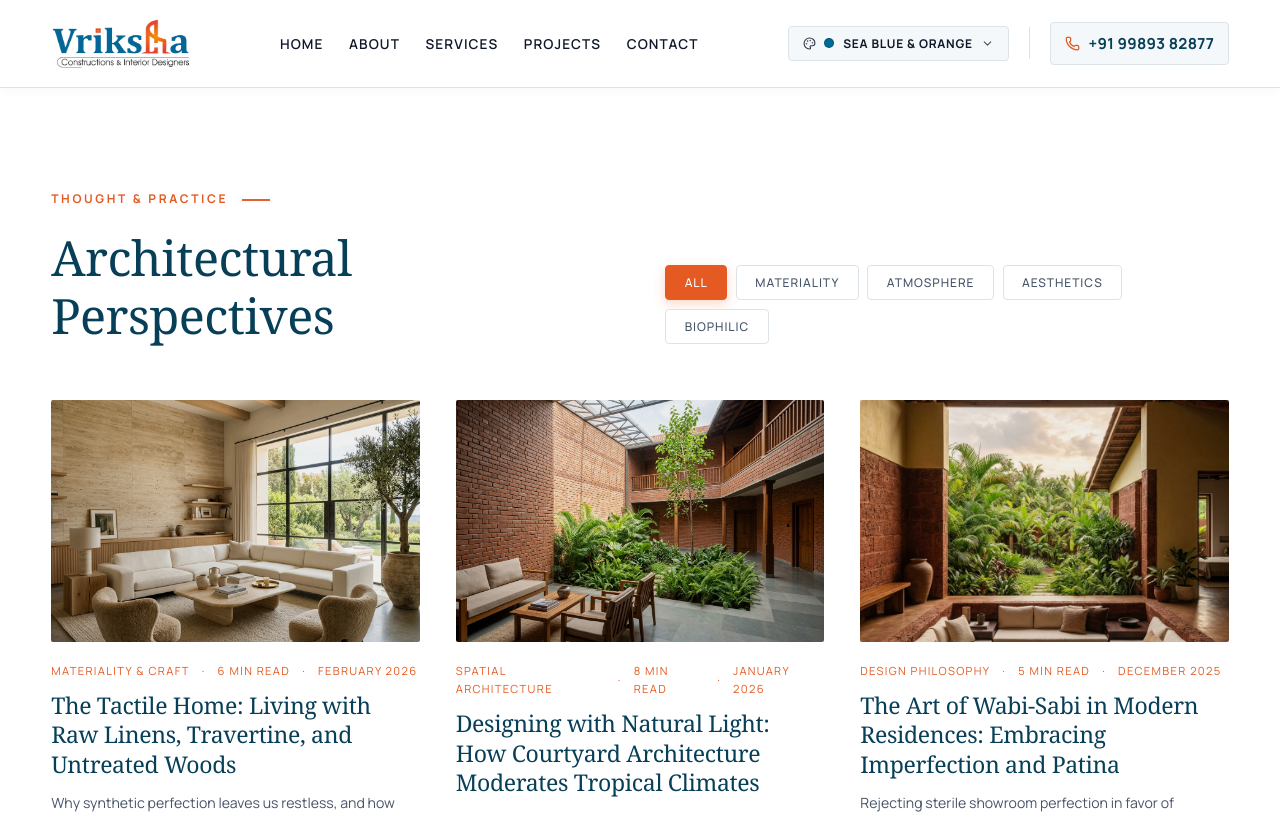
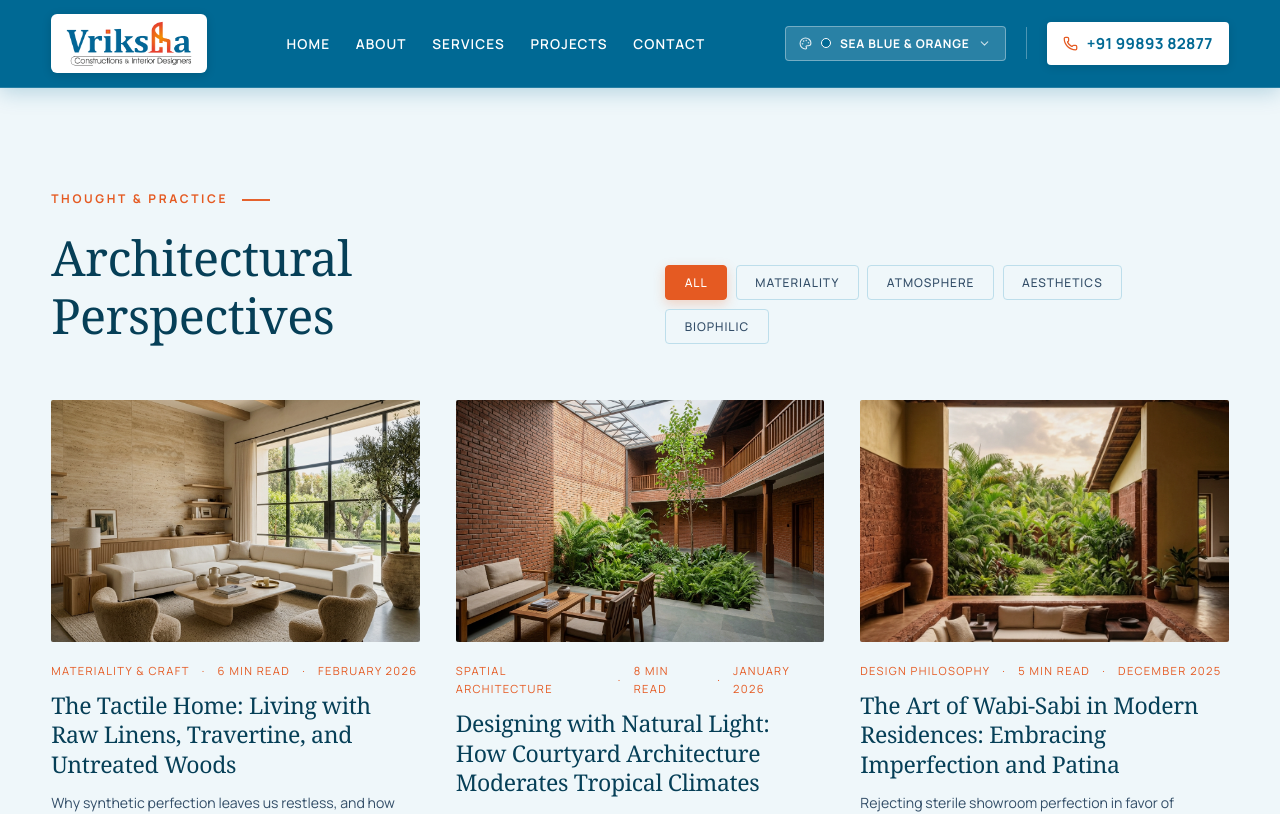
Before and after one commit to donepudipavanteja25-sketch/interior-design, a React (Vite) app: page /journal in a window 1280 px wide. Shown: the top 814 px of the page. Built offline with nearby package versions, Linux system fonts and the light colour scheme.

Commit message:
Apply Sea Blue brand color to fixed navbar, subpage headers, cards, and canvas surfaces across website

```diff
--- a/src/styles/construction-systems.css
+++ b/src/styles/construction-systems.css
@@ -1,6 +1,6 @@
 /* Construction Systems Styles */
 .construction-systems-section {
-  background-color: var(--cream);
+  background-color: var(--ivory);
   position: relative;
   border-top: 1px solid var(--border-light);
   border-bottom: 1px solid var(--border-light);
@@ -25,13 +25,13 @@
 }
 
 .system-card {
-  background-color: var(--ivory);
+  background-color: #FFFFFF;
   border: 1px solid var(--border-light);
-  border-radius: 4px;
+  border-radius: 6px;
   overflow: hidden;
   display: flex;
   flex-direction: column;
-  box-shadow: 0 4px 18px rgba(15, 23, 42, 0.04);
+  box-shadow: 0 4px 18px rgba(0, 105, 148, 0.08);
   transition: transform var(--transition-fast), box-shadow var(--transition-fast), border-color var(--transition-fast);
 }
 
--- a/src/styles/hero.css
+++ b/src/styles/hero.css
@@ -263,12 +263,12 @@
   align-items: center;
   justify-content: space-between;
   gap: 1.5rem;
-  background-color: rgba(6, 63, 87, 0.88);
-  border: 1px solid rgba(255, 255, 255, 0.15);
+  background-color: rgba(0, 105, 148, 0.92);
+  border: 1px solid rgba(255, 255, 255, 0.22);
   border-radius: 6px;
   padding: 1.25rem 2rem;
   backdrop-filter: blur(12px);
-  box-shadow: 0 10px 30px rgba(0, 0, 0, 0.25);
+  box-shadow: 0 12px 35px rgba(0, 105, 148, 0.35);
 }
 
 .hero-prop-item {
--- a/src/styles/navbar.css
+++ b/src/styles/navbar.css
@@ -1,4 +1,4 @@
-/* Navbar Styles - Fixed White Header with Vriksha Brand */
+/* Navbar Styles - Fixed Sea Blue Header with Vriksha Brand */
 .navbar-header {
   position: fixed;
   top: 0;
@@ -7,16 +7,17 @@
   height: 88px;
   z-index: 100;
   transition: all var(--transition-medium);
-  background-color: #FFFFFF;
-  border-bottom: 1px solid var(--border-light);
+  background-color: var(--brand-sea-blue, #006994);
+  border-bottom: 1px solid rgba(255, 255, 255, 0.15);
   display: flex;
   align-items: center;
-  box-shadow: 0 2px 10px rgba(15, 23, 42, 0.03);
+  box-shadow: 0 4px 20px rgba(0, 105, 148, 0.25);
 }
 
 .navbar-header.scrolled {
   height: 76px;
-  box-shadow: 0 4px 20px rgba(7, 95, 130, 0.08);
+  background-color: var(--brand-dark-blue, #063F57);
+  box-shadow: 0 6px 25px rgba(6, 63, 87, 0.35);
 }
 
 .navbar-container {
@@ -27,17 +28,22 @@
   width: 100%;
 }
 
-/* Brand Logo */
+/* Brand Logo inside crisp white badge */
 .brand-logo {
   display: flex;
   align-items: center;
   text-decoration: none;
   flex-shrink: 0;
+  background-color: #FFFFFF;
+  padding: 0.35rem 0.85rem;
+  border-radius: 6px;
+  box-shadow: 0 2px 10px rgba(0, 0, 0, 0.15);
+  transition: transform var(--transition-fast), box-shadow var(--transition-fast);
 }
 
 .vriksha-navbar-logo {
-  height: 52px;
-  max-height: 54px;
+  height: 48px;
+  max-height: 50px;
   width: auto;
   object-fit: contain;
   display: block;
@@ -45,7 +51,12 @@
 }
 
 .navbar-header.scrolled .vriksha-navbar-logo {
-  height: 46px;
+  height: 42px;
+}
+
+.brand-logo:hover {
+  transform: translateY(-1px);
+  box-shadow: 0 4px 15px rgba(0, 0, 0, 0.22);
 }
 
 .brand-logo:hover .vriksha-navbar-logo {
@@ -82,7 +93,7 @@
   font-weight: 600;
   letter-spacing: 0.08em;
   text-transform: uppercase;
-  color: #0F172A;
+  color: #FFFFFF !important;
   text-decoration: none;
   transition: color var(--transition-fast);
   position: relative;
@@ -91,13 +102,13 @@
 }
 
 .nav-link:hover {
-  color: var(--accent, #E55A22);
+  color: #FF8542 !important;
 }
 
 .nav-link.active,
 .navbar-header .nav-link.active,
 .navbar-header.scrolled .nav-link.active {
-  color: var(--brand-blue, #075F82) !important;
+  color: #FFFFFF !important;
   font-weight: 700;
 }
 
@@ -107,11 +118,12 @@
   bottom: 0;
   left: 0;
   width: 100%;
-  height: 2.5px;
+  height: 3px;
   background-color: var(--accent, #E55A22);
   transform: scaleX(0);
   transform-origin: right;
   transition: transform var(--transition-fast);
+  border-radius: 2px;
 }
 
 .nav-link:hover::after,
@@ -137,7 +149,7 @@
 .nav-action-divider {
   width: 1px;
   height: 32px;
-  background-color: var(--border-light);
+  background-color: rgba(255, 255, 255, 0.3);
 }
 
 .nav-phone-link {
@@ -148,26 +160,32 @@
   font-size: 0.95rem;
   font-weight: 700;
   letter-spacing: 0.02em;
-  color: var(--brand-dark-blue);
+  color: var(--brand-sea-blue, #006994);
   text-decoration: none;
-  padding: 0.5rem 0.85rem;
+  padding: 0.5rem 0.95rem;
   border-radius: 4px;
-  border: 1px solid var(--border-light);
-  background-color: var(--ivory);
+  border: 1px solid rgba(255, 255, 255, 0.9);
+  background-color: #FFFFFF;
+  box-shadow: 0 2px 10px rgba(0, 0, 0, 0.12);
   transition: all var(--transition-fast);
   white-space: nowrap;
 }
 
 .nav-phone-link:hover {
-  color: var(--accent);
-  background-color: #FFFFFF;
-  border-color: var(--accent);
+  color: #FFFFFF;
+  background-color: var(--accent, #E55A22);
+  border-color: var(--accent, #E55A22);
   transform: translateY(-1px);
-  box-shadow: 0 4px 12px rgba(229, 90, 34, 0.15);
+  box-shadow: 0 4px 15px rgba(229, 90, 34, 0.35);
 }
 
 .nav-phone-icon {
-  color: var(--accent);
+  color: var(--accent, #E55A22);
+  transition: color var(--transition-fast);
+}
+
+.nav-phone-link:hover .nav-phone-icon {
+  color: #FFFFFF;
 }
 
 /* Mobile Controls */
@@ -210,18 +228,19 @@
   display: flex;
   align-items: center;
   justify-content: center;
-  background: var(--ivory);
-  border: 1px solid var(--border-light);
+  background: rgba(255, 255, 255, 0.16);
+  border: 1px solid rgba(255, 255, 255, 0.35);
   border-radius: 4px;
-  color: var(--charcoal);
+  color: #FFFFFF;
   cursor: pointer;
   padding: 0.45rem;
   transition: all var(--transition-fast);
 }
 
 .mobile-toggle:hover {
-  background-color: #FFFFFF;
-  border-color: var(--brand-blue);
+  background: rgba(255, 255, 255, 0.28);
+  border-color: #FFFFFF;
+  color: #FFFFFF;
 }
 
 /* Mobile Drawer Overlay */
--- a/src/styles/services.css
+++ b/src/styles/services.css
@@ -1,6 +1,6 @@
 /* Services Section Styles */
 .services-section {
-  background-color: var(--cream);
+  background-color: var(--ivory);
   position: relative;
 }
 
@@ -39,19 +39,19 @@
 }
 
 .service-feature-card {
-  background-color: var(--ivory);
+  background-color: #FFFFFF;
   border: 1px solid var(--border-light);
-  border-radius: 4px;
+  border-radius: 6px;
   overflow: hidden;
   display: flex;
   flex-direction: column;
-  box-shadow: 0 4px 18px rgba(15, 23, 42, 0.04);
+  box-shadow: 0 4px 18px rgba(0, 105, 148, 0.08);
   transition: transform var(--transition-fast), box-shadow var(--transition-fast), border-color var(--transition-fast);
 }
 
 .service-feature-card:hover {
   transform: translateY(-4px);
-  box-shadow: 0 12px 30px rgba(6, 63, 87, 0.12);
+  box-shadow: 0 12px 30px rgba(0, 105, 148, 0.2);
   border-color: var(--brand-blue);
 }
 
--- a/src/styles/theme-switcher.css
+++ b/src/styles/theme-switcher.css
@@ -5,55 +5,57 @@
 }
 
 /* Compact Single Toggle Button */
+/* Compact Single Toggle Button on Sea Blue Header */
 .theme-dropdown-toggle {
   display: inline-flex;
   align-items: center;
   gap: 0.55rem;
   padding: 0.5rem 0.85rem;
-  background-color: var(--ivory, #F5F8FA);
-  border: 1px solid var(--border-light, #DCE4E9);
+  background-color: rgba(255, 255, 255, 0.16);
+  border: 1px solid rgba(255, 255, 255, 0.35);
   border-radius: 4px;
   font-family: var(--font-sans);
   font-size: 0.75rem;
   font-weight: 700;
   letter-spacing: 0.06em;
   text-transform: uppercase;
-  color: #0F172A !important;
+  color: #FFFFFF !important;
   cursor: pointer;
   transition: all var(--transition-fast);
   white-space: nowrap;
 }
 
-.navbar-header.scrolled .theme-dropdown-toggle,
-.theme-dropdown-toggle {
-  color: #0F172A !important;
-}
-
 .theme-dropdown-toggle:hover {
-  background-color: #FFFFFF;
-  border-color: var(--accent, #E55A22);
-  color: var(--accent, #E55A22) !important;
-  box-shadow: 0 2px 8px rgba(15, 23, 42, 0.05);
+  background-color: rgba(255, 255, 255, 0.28);
+  border-color: #FFFFFF;
+  color: #FFFFFF !important;
+  box-shadow: 0 2px 8px rgba(0, 0, 0, 0.15);
 }
 
 .theme-dropdown-toggle.open {
   background-color: #FFFFFF;
-  border-color: var(--brand-blue, #075F82);
-  color: var(--brand-blue, #075F82) !important;
-  box-shadow: 0 4px 12px rgba(7, 95, 130, 0.12);
+  border-color: #FFFFFF;
+  color: #006994 !important;
+  box-shadow: 0 4px 12px rgba(0, 0, 0, 0.2);
+}
+
+.navbar-header.scrolled .theme-dropdown-toggle {
+  background-color: rgba(255, 255, 255, 0.16);
+  border-color: rgba(255, 255, 255, 0.35);
+  color: #FFFFFF !important;
 }
 
 .navbar-header.scrolled .theme-dropdown-toggle:hover {
-  background-color: #FFFFFF;
-  border-color: var(--accent, #E55A22);
-  color: var(--accent, #E55A22) !important;
+  background-color: rgba(255, 255, 255, 0.28);
+  border-color: #FFFFFF;
+  color: #FFFFFF !important;
 }
 
 .theme-current-dot {
   width: 10px;
   height: 10px;
   border-radius: 50%;
-  border: 1px solid rgba(0, 0, 0, 0.2);
+  border: 1.5px solid #FFFFFF;
   display: inline-block;
   flex-shrink: 0;
 }
--- a/src/styles/tokens.css
+++ b/src/styles/tokens.css
@@ -8,31 +8,32 @@
   --accent-glow: 0 4px 20px rgba(229, 90, 34, 0.3);
 
   /* Primary Blue Brand Tokens */
-  --brand-blue: #075F82;
-  --brand-sea-blue: #006994;
-  --brand-dark-blue: #063F57;
-  --brand-hover-blue: #064F6C;
+  --brand-blue: #006994;          /* Official Sea Blue (#006994) */
+  --brand-sea-blue: #006994;      /* Official Sea Blue */
+  --brand-dark-blue: #063F57;     /* Deep sea dark blue */
+  --brand-hover-blue: #064F6C;    /* Sea blue hover */
+  --brand-sea-light: #0080B0;     /* Sea blue bright highlight */
 
-  /* Surfaces & Canvas */
-  --ivory: #F5F8FA;         /* Light architectural background */
-  --cream: #FFFFFF;         /* Crisp white surface/card */
-  --sand: #EDF3F7;          /* Soft slate blue-tinted surface */
-  --stone: #DCE4E9;         /* Light border & divider tone */
-  --taupe: #E55A22;         /* Vibrant orange accent */
-  --sage: #075F82;          /* Primary blue for badges, checkmarks & active states */
-  --sage-light: #006994;    /* Sea blue */
-  --sage-subtle: #EBF4F8;
-  --earth: #0F172A;         /* Main text */
-  --earth-light: #475569;   /* Secondary text */
-  --charcoal: #063F57;      /* Deep brand dark blue */
-  --charcoal-soft: #0F172A; /* Secondary deep tone */
+  /* Surfaces & Canvas - Infused with Sea Blue (#006994) */
+  --ivory: #E8F4F8;               /* Architectural sea blue tint canvas */
+  --cream: #EFF7FA;               /* Soft sea blue surface tone */
+  --sand: #DCEDF4;                /* Distinct sea blue surface */
+  --stone: #BDDEEB;               /* Light sea blue border & divider */
+  --taupe: #E55A22;               /* Vibrant orange accent */
+  --sage: #006994;                /* Sea blue for badges & highlights */
+  --sage-light: #0080B0;          /* Bright sea blue */
+  --sage-subtle: #DDF0F7;         /* Soft sea blue badge background */
+  --earth: #0F172A;               /* Main text */
+  --earth-light: #334E68;         /* Secondary text with slate-blue tint */
+  --charcoal: #063F57;            /* Deep brand dark blue */
+  --charcoal-soft: #006994;       /* Sea blue tone */
   --white: #FFFFFF;
 
   /* Borders */
-  --border-light: #DCE4E9;
-  --border-medium: #CBD5E1;
-  --border-subtle: #EDF3F7;
-  --border-dark: rgba(255, 255, 255, 0.15);
+  --border-light: #BDDEEB;
+  --border-medium: #8AC4DC;
+  --border-subtle: #DDF0F7;
+  --border-dark: rgba(255, 255, 255, 0.2);
 
   /* Typography */
   --font-serif: 'Cormorant Garamond', Georgia, 'Times New Roman', serif;
```
Also changed, not shown: src/styles/pages.css (+13 -5 lines), src/styles/process.css (+9 -5 lines), src/styles/projects.css (+7 -7 lines).
